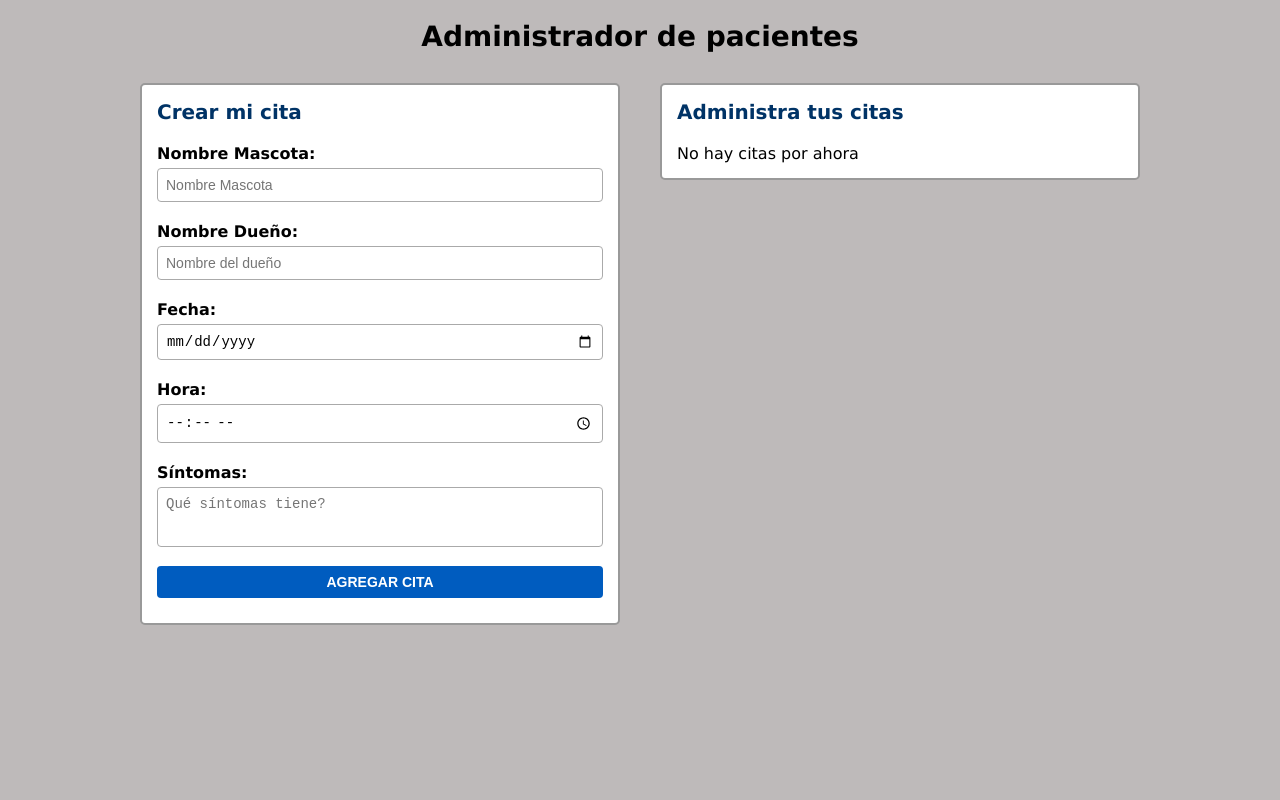
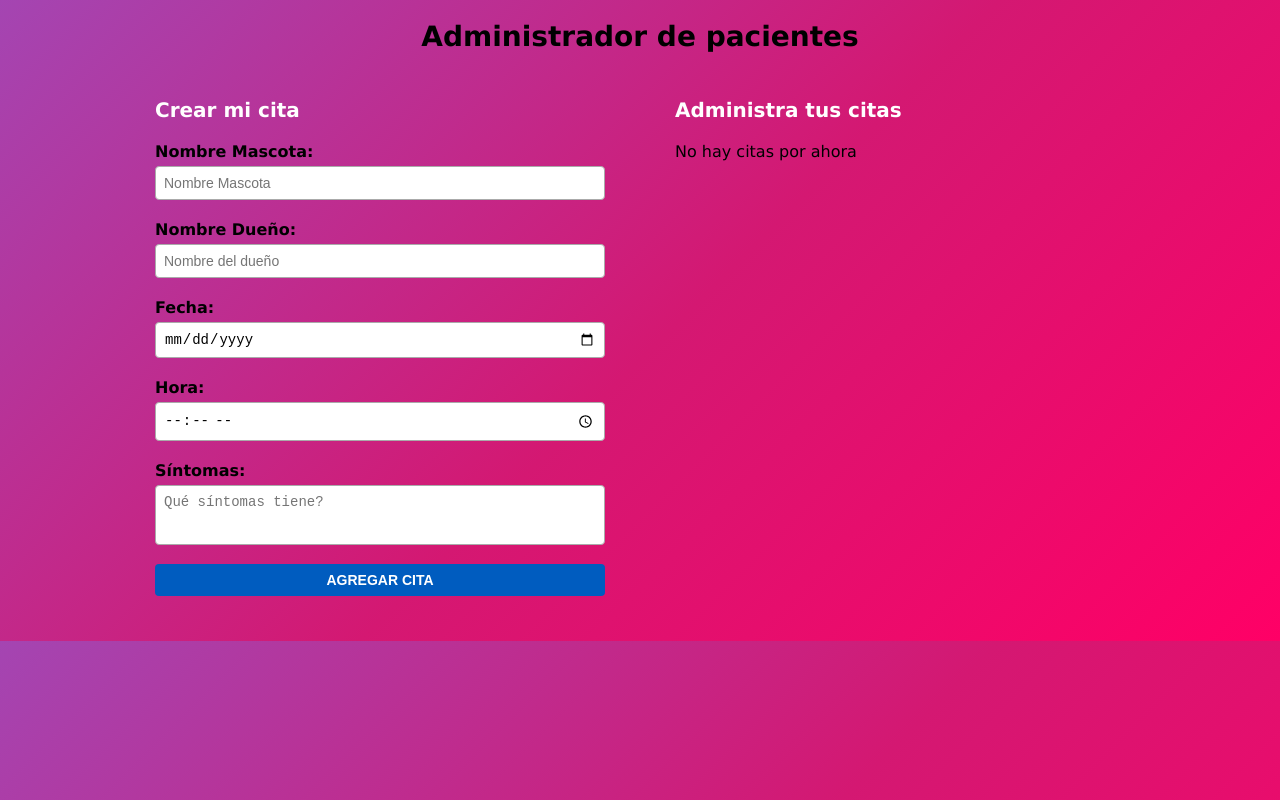
Before and after one commit to MatiasWilder/tp4-citas-wilder, a React app: page / in a window 1280 px wide. Built offline with nearby package versions, Linux system fonts and the light colour scheme; the HTML template or start-up script is replaced by a standard one.

Commit message:
Copia diseño

```diff
--- a/src/index.css
+++ b/src/index.css
@@ -6,8 +6,8 @@
 
 body {
   font-family: Verdana, sans-serif;
-  background-color: #bebaba;
-  color: #000;
+  background-image: linear-gradient(-225deg, #A445B2 0%, #D41872 52%, #FF0066 100%);
+  color: #000000;
   padding: 20px;
 }
 
@@ -27,9 +27,8 @@ body {
   display: inline-block;
   vertical-align: top;
   width: 48%;
-  background-color: white;
   padding: 15px;
-  border: 2px solid #999;
+
   border-radius: 5px;
 }
 
@@ -41,7 +40,7 @@ body {
 .Listado h2 {
   margin-bottom: 20px;
   font-size: 20px;
-  color: #003366;
+  color: #ffffff;
 }
 
 .form label {
```
